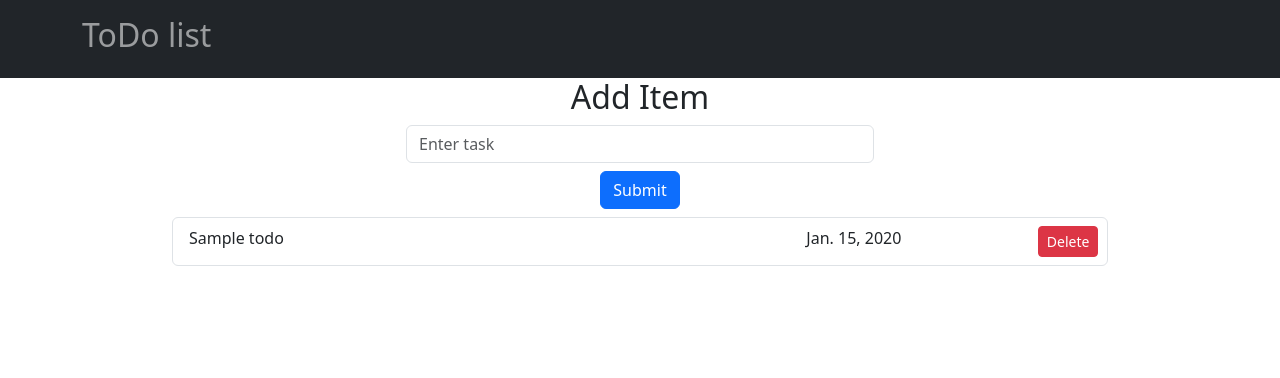
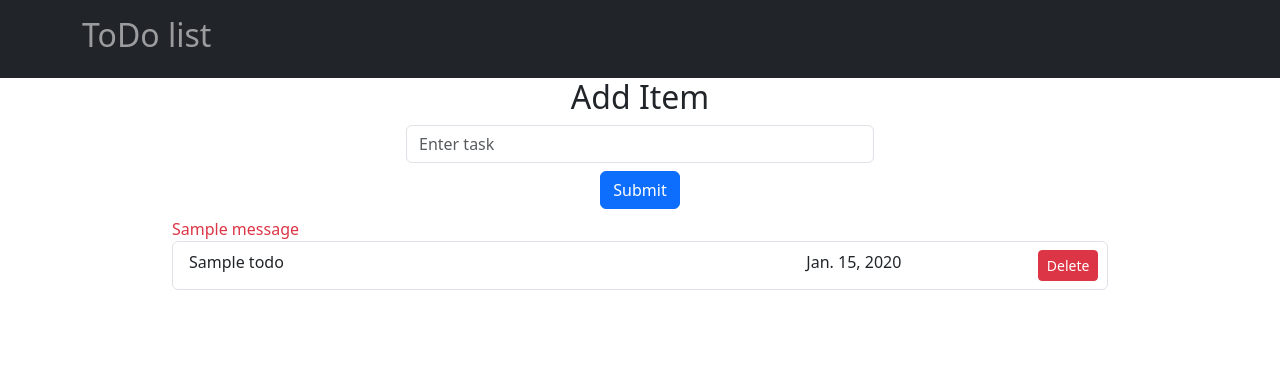
Before and after one commit to Mahdifm1/ToDo_list, a Django app: page / in a window 1280 px wide. Shown: the top 378 px of the page. Run offline with Django 4.2, Linux system fonts and the light colour scheme; tables that the repository leaves empty hold one stand-in row (values such as "Sample post"); one stand-in notice (Sample message) is shown.

Commit message:
cover deleting the wrong task or don't existing task in main_page.html

```diff
--- a/templates/main_page.html
+++ b/templates/main_page.html
@@ -14,6 +14,11 @@
                 </div>
                 <button type="submit" class="btn btn-primary mb-2">Submit</button>
             </form>
+            {% if messages %}
+                {% for message in messages %}
+                    <div {% if message.tags %} class="{{ message.tags }} text-danger"{% endif %}>{{ message }}</div>
+                {% endfor %}
+            {% endif %}
             <ul class="list-group">
                 {% for task in items %}
                     <li class="list-group-item align-items-center">
```
